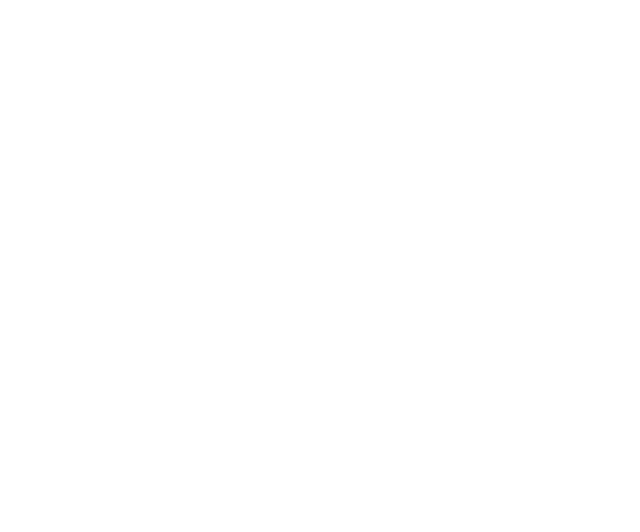
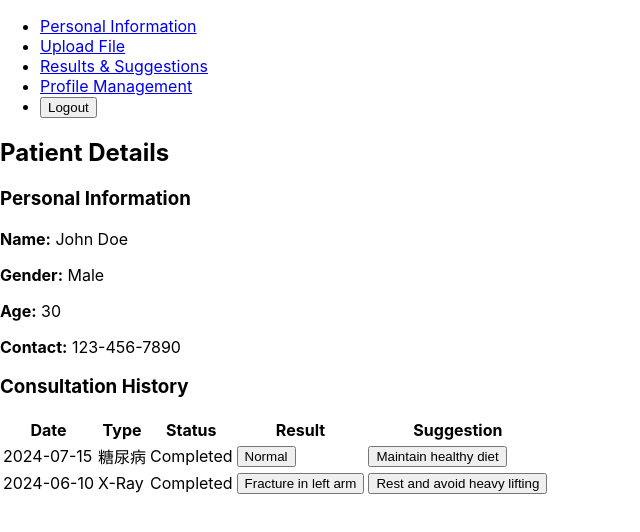
Before and after one commit to iskaikaila/kaikai-AI-Medical-Test-Report, a React (Create React App) app in the folder frontend/: page /patient/1 in a window 1280 px wide. Before the commit this address had no page. Shown: the top 532 px of the page, without its empty margins (0-640 px from the left). Built offline with nearby package versions, Linux system fonts and the light colour scheme.

Commit message:
add patientdetails page

```diff
--- a/frontend/src/App.js
+++ b/frontend/src/App.js
@@ -4,8 +4,10 @@
 import Register from './pages/Register';
 import PersonalInformation from './pages/PersonalInformation';
 import UploadFile from './pages/UploadFile';
-import ResultsSuggestions from './pages/ResultsSuggestions';
 import ProfileManagement from './pages/ProfileManagement';
+import PatientDetails from './pages/PatientDetails';
+import FileDetails from './pages/FileDetails';  // 新增引入
+import ResultsSuggestions from './pages/ResultsSuggestions';  // 新增引入
 
 function App() {
     return (
@@ -16,8 +18,10 @@
                     <Route path="/register" element={<Register />} />
                     <Route path="/personal-information" element={<PersonalInformation />} />
                     <Route path="/upload" element={<UploadFile />} />
-                    <Route path="/results-suggestions" element={<ResultsSuggestions />} />
                     <Route path="/profile" element={<ProfileManagement />} />
+                    <Route path="/patient/:id" element={<PatientDetails />} />
+                    <Route path="/file-details/:id/:type" element={<FileDetails />} />
+                    <Route path="/results-suggestions/:id/:type" element={<ResultsSuggestions />} />
                     <Route path="/" element={<Navigate to="/login" />} />
                 </Routes>
             </div>
--- /dev/null
+++ b/frontend/src/pages/FileDetails.js
@@ -0,0 +1,27 @@
+import React from 'react';
+import { useParams } from 'react-router-dom';
+import NavBar from './NavBar';
+
+const fileDetailsData = {
+    "Blood Test": "Here you would see the blood test report, including images and data.",
+    "X-Ray": "This is the X-Ray report, displaying images and analysis results.",
+    "MRI": "The MRI scan images and detailed report will be displayed here."
+    // 根据测试类型添加更多的详情数据
+};
+
+function FileDetails() {
+    const { id, type } = useParams();
+    const details = fileDetailsData[type] || "No details available for this test type.";
+
+    return (
+        <div>
+            <NavBar />
+            <h2>File Details for Patient {id}</h2>
+            <h3>{type} Report</h3>
+            <p>{details}</p>
+            {/* 这里可以根据需要添加具体的图片展示或其他详细信息 */}
+        </div>
+    );
+}
+
+export default FileDetails;
--- /dev/null
+++ b/frontend/src/pages/PatientDetails.js
@@ -0,0 +1,84 @@
+import React from 'react';
+import { useParams, useNavigate } from 'react-router-dom';
+import NavBar from './NavBar';
+
+const patientData = {
+    1: { name: 'John Doe', gender: 'Male', age: 30, contact: '123-456-7890', history: [
+            { date: '2024-07-15', type: '糖尿病', status: 'Completed', result: 'Normal', suggestion: 'Maintain healthy diet' },
+            { date: '2024-06-10', type: 'X-Ray', status: 'Completed', result: 'Fracture in left arm', suggestion: 'Rest and avoid heavy lifting' }
+        ]},
+    2: { name: 'Jane Smith', gender: 'Female', age: 28, contact: '987-654-3210', history: [
+            { date: '2024-08-02', type: '神经病', status: 'Pending', result: 'N/A', suggestion: 'N/A' },
+        ]},
+    3: { name: 'Bob Johnson', gender: 'Male', age: 45, contact: '555-555-5555', history: [
+            { date: '2024-08-03', type: 'MRI', status: 'In Progress', result: 'N/A', suggestion: 'N/A' },
+            { date: '2024-05-22', type: 'CT Scan', status: 'Completed', result: 'No abnormalities detected', suggestion: 'Regular check-ups recommended' }
+        ]},
+};
+
+function PatientDetails() {
+    const { id } = useParams();
+    const navigate = useNavigate();
+    const patient = patientData[id];
+
+    if (!patient) {
+        return <div>Patient not found</div>;
+    }
+
+    const handleResultClick = (record) => {
+        navigate(`/file-details/${id}/${record.type}`);
+    };
+
+    const handleSuggestionClick = (record) => {
+        navigate(`/results-suggestions/${id}/${record.type}`);
+    };
+
+    return (
+        <div>
+            <NavBar />
+            <h2>Patient Details</h2>
+            <div>
+                <h3>Personal Information</h3>
+                <p><strong>Name:</strong> {patient.name}</p>
+                <p><strong>Gender:</strong> {patient.gender}</p>
+                <p><strong>Age:</strong> {patient.age}</p>
+                <p><strong>Contact:</strong> {patient.contact}</p>
+            </div>
+            <div>
+                <h3>Consultation History</h3>
+                <table>
+                    <thead>
+                        <tr>
+                            <th>Date</th>
+                            <th>Type</th>
+                            <th>Status</th>
+                            <th>Result</th>
+                            <th>Suggestion</th>
+                        </tr>
+                    </thead>
+                    <tbody>
+                        {patient.history.map((record, index) => (
+                            <tr key={index}>
+                                <td>{record.date}</td>
+                                <td>{record.type}</td>
+                                <td>{record.status}</td>
+                                <td>
+                                    <button onClick={() => handleResultClick(record)}>
+                                        {record.result}
+                                    </button>
+                                </td>
+                                <td>
+                                    <button onClick={() => handleSuggestionClick(record)}>
+                                        {record.suggestion}
+                                    </button>
+                                </td>
+                            </tr>
+                        ))}
+                    </tbody>
+                </table>
+            </div>
+        </div>
+    );
+}
+
+export default PatientDetails;
--- a/frontend/src/pages/ProfileManagement.js
+++ b/frontend/src/pages/ProfileManagement.js
@@ -1,12 +1,11 @@
 import React, { useState } from 'react';
+import { useNavigate } from 'react-router-dom';
 import NavBar from './NavBar';
 
 const sampleData = [
-
     { id: 1, name: 'John Doe', testTime: '2024-08-01', testType: 'Blood Test', testStatus: 'Completed', fileDetails: 'View Details' },
     { id: 2, name: 'Jane Smith', testTime: '2024-08-02', testType: 'X-Ray', testStatus: 'Pending', fileDetails: 'View Details' },
     { id: 3, name: 'Bob Johnson', testTime: '2024-08-03', testType: 'MRI', testStatus: 'In Progress', fileDetails: 'View Details' },
-
 ];
 
 function ProfileManagement() {
@@ -14,6 +13,7 @@
     const [searchTerm, setSearchTerm] = useState('');
     const [sortKey, setSortKey] = useState('');
     const [sortOrder, setSortOrder] = useState('asc');
+    const navigate = useNavigate();
 
     const handleSearchFieldChange = (event) => {
         setSearchField(event.target.value);
@@ -30,6 +30,10 @@
         }
         setSortKey(key);
         setSortOrder(order);
+    };
+
+    const handleViewDetails = (patientId) => {
+        navigate(`/patient/${patientId}`);
     };
 
     const filteredData = sampleData
@@ -90,7 +94,7 @@
                             <td>{patient.testType}</td>
                             <td>{patient.testStatus}</td>
                             <td>
-                                <button onClick={() => alert(`Details for patient ID: ${patient.id}`)}>
+                                <button onClick={() => handleViewDetails(patient.id)}>
                                     {patient.fileDetails}
                                 </button>
                             </td>
--- a/frontend/src/pages/ResultsSuggestions.js
+++ b/frontend/src/pages/ResultsSuggestions.js
@@ -1,12 +1,25 @@
 import React from 'react';
+import { useParams } from 'react-router-dom';
 import NavBar from './NavBar';
 
+const suggestionsData = {
+    "Blood Test": "Based on the blood test results, it is recommended to maintain a balanced diet and monitor cholesterol levels.",
+    "X-Ray": "The X-Ray suggests a minor fracture. It is recommended to rest and avoid strenuous activities.",
+    "MRI": "The MRI indicates no major issues, but regular check-ups are advised to monitor health."
+    // 根据测试类型添加更多的建议数据
+};
+
 function ResultsSuggestions() {
+    const { id, type } = useParams();
+    const suggestion = suggestionsData[type] || "No suggestions available for this test type.";
+
     return (
         <div>
             <NavBar />
-            <h2>Results & Suggestions</h2>
-            <p>Here you can view your results and suggestions.</p>
+            <h2>Suggestions for Patient {id}</h2>
+            <h3>{type} Suggestions</h3>
+            <p>{suggestion}</p>
+
         </div>
     );
 }
```
